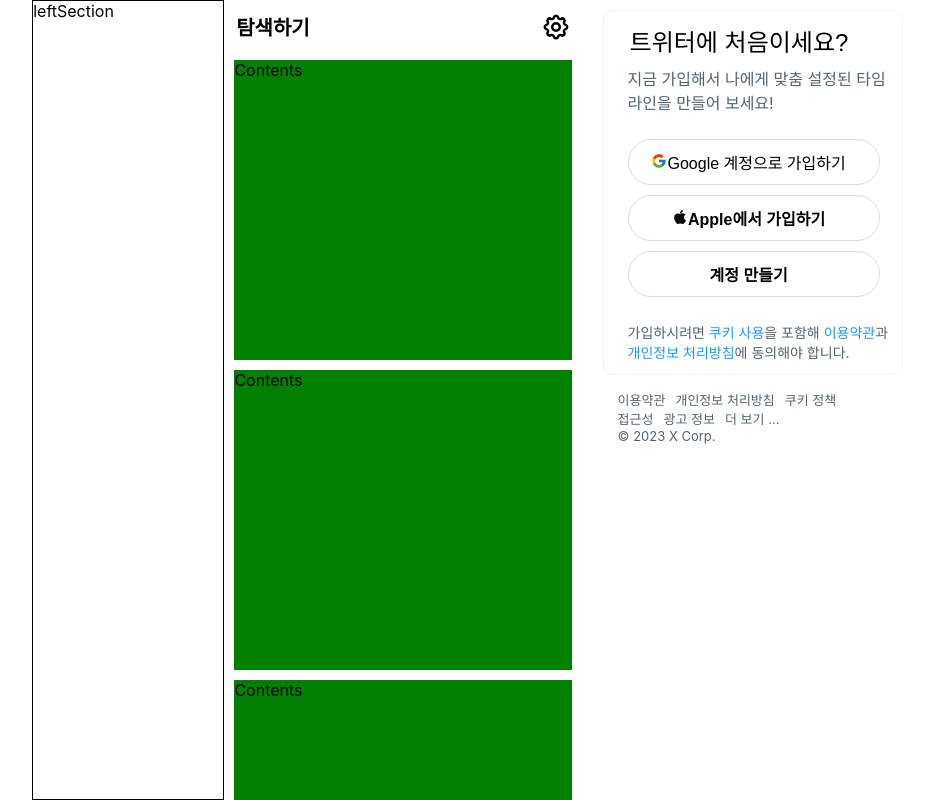
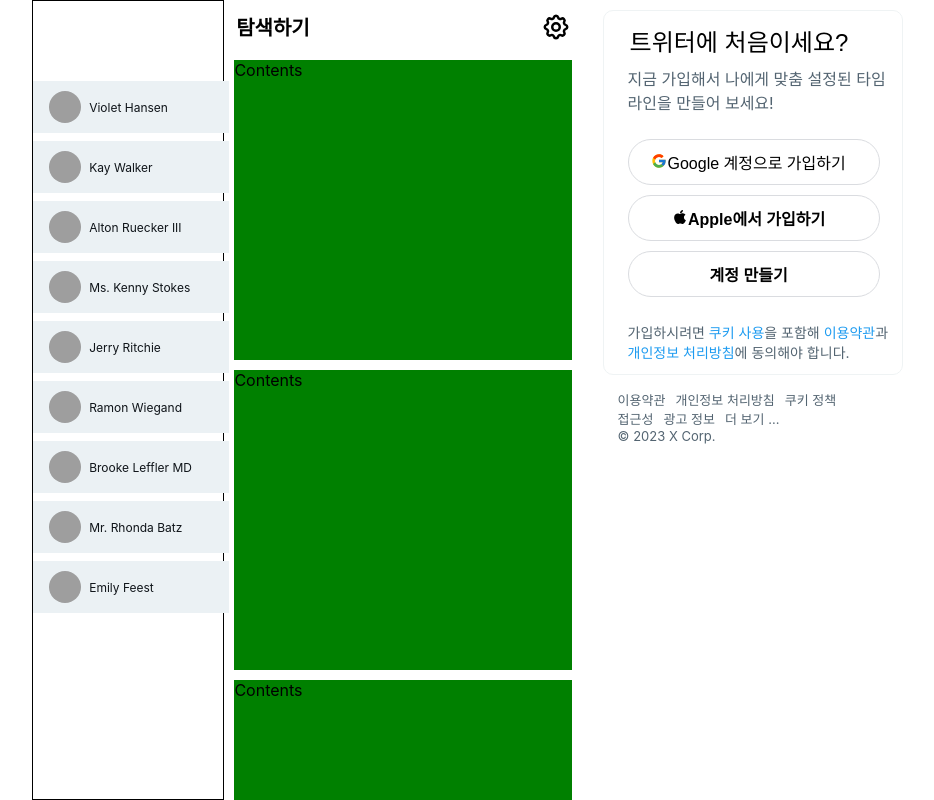
Before and after one commit to KIT-Frontend-Team2/week11-pair1-ToyProject, a React (Create React App) app: page / in a window 1280 px wide. Shown: the top 800 px of the page, without its empty margins (211-1145 px from the left). Built offline with nearby package versions, Linux system fonts and the light colour scheme; grey boxes are pictures that could not be loaded.

Commit message:
🌈feat : 친구목록데이터 추가, redux 사용해서 데이터 뿌려주기, 친구목록창  기초 퍼블리싱, 랜덤 id 생성 함수 작성

```diff
--- a/package.json
+++ b/package.json
@@ -6,10 +6,14 @@
 		"@testing-library/jest-dom": "^5.16.5",
 		"@testing-library/react": "^13.4.0",
 		"@testing-library/user-event": "^13.5.0",
+		"faker": "^5.5.3",
 		"react": "^18.2.0",
 		"react-dom": "^18.2.0",
 		"react-icons": "^4.8.0",
+		"react-redux": "^8.0.5",
 		"react-scripts": "5.0.1",
+		"redux": "^4.2.1",
+		"shortid": "^2.2.16",
 		"web-vitals": "^2.1.4"
 	},
 	"scripts": {
--- /dev/null
+++ b/src/data/id/RandomId.js
@@ -0,0 +1,15 @@
+const generateRandomId = () => {
+	const characters =
+		'abcdefghijklmnopqrstuvwxyzABCDEFGHIJKLMNOPQRSTUVWXYZ0123456789'
+	const idLength = 10
+	let randomId = ''
+
+	for (let i = 0; i < idLength; i++) {
+		const randomIndex = Math.floor(Math.random() * characters.length)
+		randomId += characters.charAt(randomIndex)
+	}
+
+	return randomId
+}
+
+export default generateRandomId
--- /dev/null
+++ b/src/data/mock/list/friends_mock_data.js
@@ -0,0 +1,12 @@
+import generateRandomId from 'data/id/RandomId'
+import faker from 'faker'
+
+export const listMockData = number =>
+	Array(number)
+		.fill()
+		.map(() => ({
+			friendsId: generateRandomId(),
+			friendsName: faker.name.findName(),
+			phoneNumber: faker.phone.phoneNumber(),
+			profilePhoto: faker.image.imageUrl(40, 40, true),
+		}))
--- /dev/null
+++ b/src/pages/Main/FriendsList/FriendsList.jsx
@@ -0,0 +1,76 @@
+import { listMockData } from 'data/mock/list/friends_mock_data'
+import { useEffect } from 'react'
+import { useDispatch, useSelector } from 'react-redux'
+import { setArray } from 'redux/reducer/action'
+import styled from 'styled-components'
+
+const FriendsLists = () => {
+	const array = useSelector(state => state.array)
+	const dispatch = useDispatch()
+	const getRandomNumber = () => {
+		return Math.floor(Math.random() * 12) + 1 // 1에서 12 사이의 랜덤 숫자 생성
+	}
+	const loadArrayData = () => {
+		const randomLength = getRandomNumber()
+		const data = listMockData(randomLength)
+		dispatch(setArray(data))
+	}
+	useEffect(() => {
+		loadArrayData()
+	}, [])
+
+	return (
+		<Wrapper>
+			<Container>
+				{array.map(data => {
+					return (
+						<FriendsList key={data.friendsName}>
+							<ProfilePhoto src={data.profilePhoto} alt="프로필사진" />
+							<Name>{data.friendsName}</Name>
+						</FriendsList>
+					)
+				})}
+			</Container>
+		</Wrapper>
+	)
+}
+
+export default FriendsLists
+
+const Wrapper = styled.div`
+	width: 100%;
+	padding-top: 80px;
+`
+
+const Container = styled.div`
+	position: relative;
+	display: flex;
+	justify-content: center;
+	flex-direction: column;
+	box-sizing: content-box;
+	gap: 8px;
+`
+
+const FriendsList = styled.div`
+	width: 86%;
+	list-style: none;
+	height: 52px;
+	background-color: ${props => props.theme.PALETTE.secondary};
+	cursor: pointer;
+	display: flex;
+	align-items: center;
+	padding: 0 16px;
+`
+
+const ProfilePhoto = styled.img`
+	width: 32px;
+	height: 32px;
+	border-radius: 50%;
+	margin-right: 8px;
+`
+
+const Name = styled.span`
+	font-size: ${props => props.theme.FONT_SIZE.small};
+	font-weight: ${props => props.theme.FONT_WEIGHT.regular};
+	color: ${props => props.theme.PALETTE.fontColor.black};
+`
--- a/src/pages/Main/index.jsx
+++ b/src/pages/Main/index.jsx
@@ -4,11 +4,18 @@
 import RightSection from './components/RightSection/RightSection'
 import PostLists from './PostLists/PostLists'
 import RightInnerBanner from './components/RightSection/Banner'
+import FriendsLists from './FriendsList/FriendsList'
+import reduxConfig from 'redux/store/store'
+import { Provider } from 'react-redux'
 
 const MainPage = () => {
+	const store = reduxConfig()
 	return (
+		<Provider store={store}>
 			<Layout>
-			<LeftSection>leftSection</LeftSection>
+				<LeftSection>
+					<FriendsLists />
+				</LeftSection>
 				<MiddleSection>
 					<PostLists />
 				</MiddleSection>
@@ -16,6 +23,7 @@
 					<RightInnerBanner></RightInnerBanner>
 				</RightSection>
 			</Layout>
+		</Provider>
 	)
 }
 
--- /dev/null
+++ b/src/redux/reducer/action.jsx
@@ -0,0 +1,6 @@
+export const setArray = data => {
+	return {
+		type: 'SET_ARRAY',
+		payload: data,
+	}
+}
--- /dev/null
+++ b/src/redux/reducer/index.jsx
@@ -0,0 +1,6 @@
+import { combineReducers } from 'redux'
+import arrayReducer from './reducers'
+
+export const rootReducer = combineReducers({
+	array: arrayReducer,
+})
--- /dev/null
+++ b/src/redux/reducer/reducers.jsx
@@ -0,0 +1,12 @@
+const initialState = []
+
+const arrayReducer = (state = initialState, action) => {
+	switch (action.type) {
+		case 'SET_ARRAY':
+			return action.payload
+		default:
+			return state
+	}
+}
+
+export default arrayReducer
--- /dev/null
+++ b/src/redux/store/store.jsx
@@ -0,0 +1,9 @@
+import { createStore } from 'redux'
+import { rootReducer } from 'redux/reducer'
+
+const reduxConfig = () => {
+	const store = createStore(rootReducer)
+	return store
+}
+
+export default reduxConfig
```
Also changed, not shown: 1 other file (tests, documents, lock files or other folders). Lines whose indentation alone changed are shown as unchanged.
